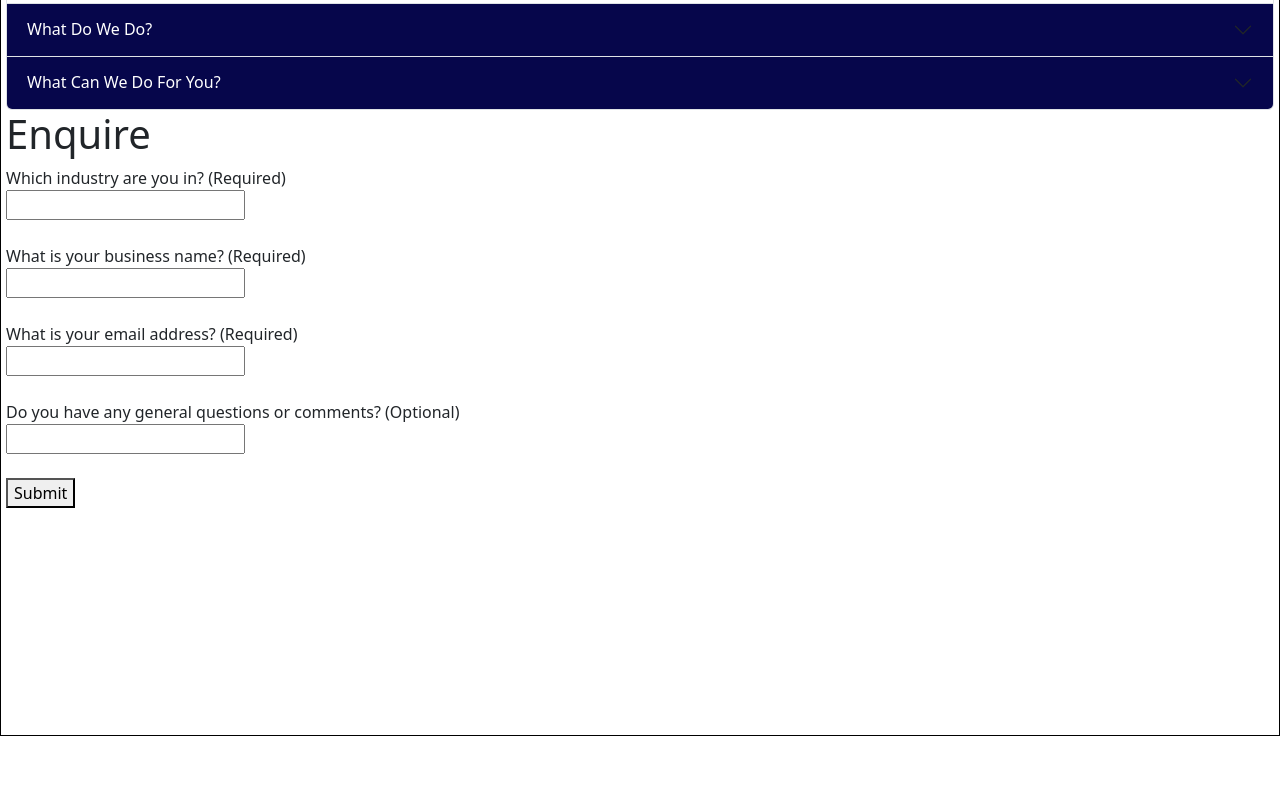
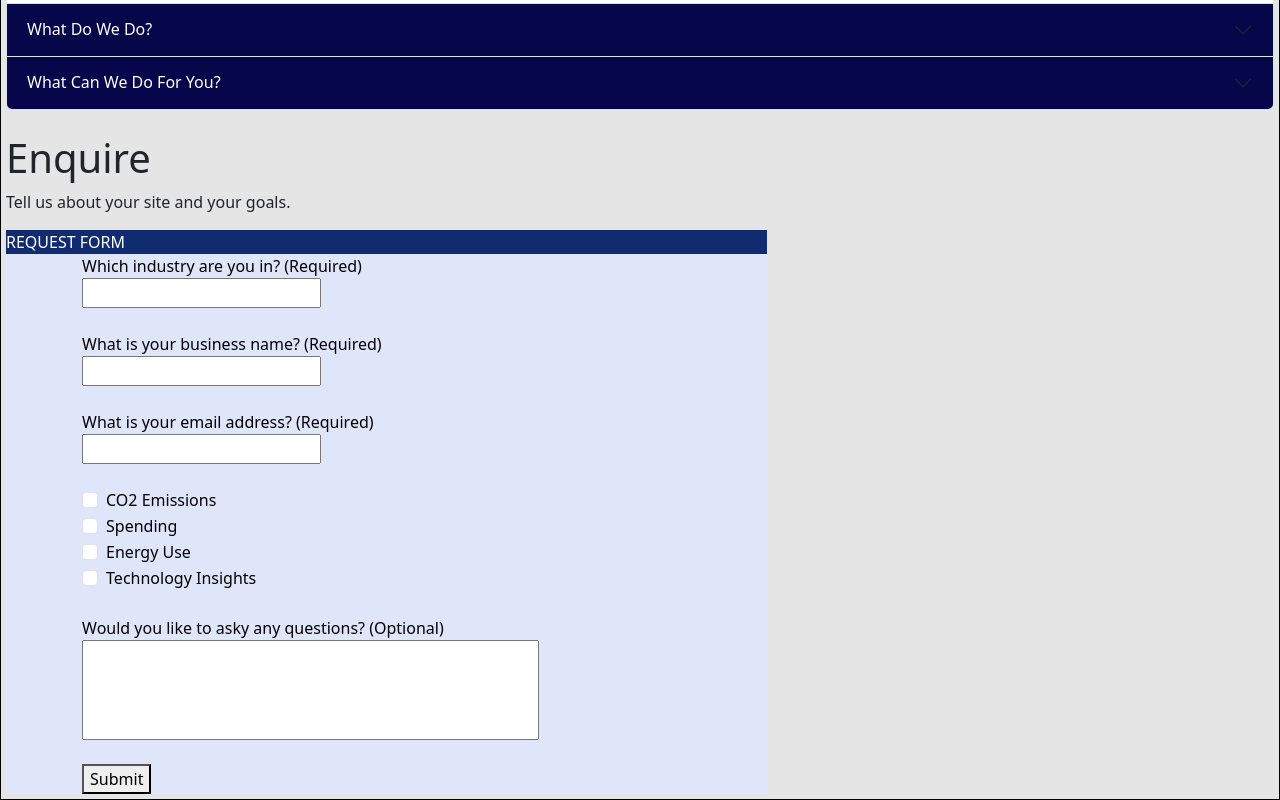
Before and after one commit to Archie-Wilkins/e2s-client-project, a Next.js app: page / in a window 1280 px wide. Shown: the part 1020-1820 px from the top of the page. Before the commit the page ends 1756 px from the top, so only its background shows below. Built offline with nearby package versions, Linux system fonts and the light colour scheme.

Commit message:
Created local variables for CSV data

```diff
--- a/pages/index.js
+++ b/pages/index.js
@@ -2,9 +2,43 @@ import Link from "next/link"
 import 'bootstrap/dist/css/bootstrap.css'
 import {Router} from "next/router";
 import React, {useEffect, useState} from "react";
+import Script from "next/script";
 
 
 function HomePage() {
+    let co2Var = "no";
+    let spendingVar = "no";
+
+    /*const co2Check = document.getElementById('co2');
+    const spendingCheck = document.getElementById('spending');
+
+    co2Check.addEventListener('click', function handleClick() {
+        if(co2==="no"){
+            co2Var = "yes";
+        }else if(co2==="yes"){
+            co2Var = "no";
+        }else{
+            //default it
+            co2Var = "no";
+        }
+    });
+
+    spendingCheck.addEventListener('click', function handleClick() {
+        if(spendingVar==="no"){
+            spendingVar = "yes";
+        }else if(spendingVar==="yes"){
+            spendingVar = "no";
+        }else{
+            //default it
+            spendingVar = "no";
+        }
+    });*/
+    const [count, setCount] = useState(0);
+
+    let userIndustry, userBusiness, userEmail, userComments, userCo2, userSpending, userEnergy,
+        userTechnology = "";
+    let formSubmitted = "false";
+
     const handleSubmit = async (event) => {
 
         // Stop the form from submitting and refreshing the page.
@@ -15,7 +49,11 @@ function HomePage() {
             industry: event.target.industry.value,
             business: event.target.business.value,
             email: event.target.email.value,
-            questions: event.target.questions.value,
+            questions: event.target.enquiryCommentSection.value,
+            co2: JSON.stringify(event.target.co2.checked),
+            spending: JSON.stringify(event.target.spending.checked),
+            energy: JSON.stringify(event.target.energy.checked),
+            technology: JSON.stringify(event.target.technology.checked),
         }
 
         // Send the data to the server in JSON format.
@@ -42,8 +80,17 @@ function HomePage() {
         // Get the response data from server as JSON.
         // If server returns the name submitted, that means the form works.
         const result = await response.json()
-        alert(`Your enquiry has been sent: ${result.data}`)
-        window.location.reload()
+        userIndustry = result.data.industry;
+        userEmail = result.data.email;
+        userBusiness = result.data.business;
+        userComments = result.data.comments;
+        userEnergy = result.data.energy;
+        userCo2 = result.data.co2;
+        userSpending = result.data.spending;
+        userTechnology = result.data.technology;
+        formSubmitted = "true";
+        alert(`Your enquiry has been sent from ` + userEmail)
+        //window.location.reload()
     }
 
     const csvHandler = async (event) => {
@@ -69,7 +116,7 @@ function HomePage() {
     console.log(fullTests);*/
 
 
-    return <div>
+    return <div className={"landing-pge"}>
 
         <nav className="navbar navbar-expand-lg navbar-light bg-light">
             <div className="container-fluid">
@@ -100,9 +147,12 @@ function HomePage() {
 
         <div className={"landingBody"}>
             <h1>About Us</h1><br/>
-            <Accordion/>
+            <Accordion/><br/>
             <h1>Enquire</h1>
-            <form onSubmit={handleSubmit} method="post">
+            <p>Tell us about your site and your goals.</p>
+            <form onSubmit={handleSubmit} className={"enquiry-form"} method="post" id={"enquiryForm"}>
+                <div className={"enquiry-form-header"}>REQUEST FORM</div>
+                <div className={"enquiry-form-content"}>
                     <label htmlFor="industry">Which industry are you in? (Required)</label>
                     <br/>
                     <input type="text" id="industry" name="industry" required minLength={"1"} maxLength={"50"}/>
@@ -114,12 +164,31 @@ function HomePage() {
                     <label htmlFor="email">What is your email address? (Required)</label>
                     <br/>
                     <input type="text" id="email" name="email" required minLength={"1"} maxLength={"50"}/>
+
                     <br/><br/>
-                <label htmlFor="questions">Do you have any general questions or comments? (Optional)</label>
+                    <div className="form-check">
+                        <input className="form-check-input" type="checkbox" value="" id="co2" onClick={() => setCount(count+1)}/>
+                        <label className="form-check-label" htmlFor="flexCheckDefault">CO2 Emissions</label>
+                    </div>
+                    <div className="form-check">
+                        <input className="form-check-input" type="checkbox" value="" id="spending"/>
+                        <label className="form-check-label" htmlFor="flexCheckDefault">Spending</label>
+                    </div>
+                    <div className="form-check">
+                        <input className="form-check-input" type="checkbox" value="" id="energy"/>
+                        <label className="form-check-label" htmlFor="flexCheckDefault">Energy Use</label>
+                    </div>
+                    <div className="form-check">
+                        <input className="form-check-input" type="checkbox" value="" id="technology"/>
+                        <label className="form-check-label" htmlFor="flexCheckDefault">Technology Insights</label>
+                    </div>
                     <br/>
-                <input type="text" id="questions" name="questions" minLength={"1"} maxLength={"50"}/>
-                <br/><br/>
-                <button type="submit">Submit</button>
+                </div>
+
+                <label htmlFor={"enquiryCommentSection"} className={"enquiry-form-comment-section-label"}>Would you like to asky any questions? (Optional)</label>
+                <input type={"text"} className={"enquiry-form-comment-section"} id={"enquiryCommentSection"}></input>
+                <br/>
+                <button type="submit" className={"enquiry-form-submit-button"}>Submit</button>
             </form>
         </div>
     </div>
@@ -140,7 +209,7 @@ function Carousel(){
             <div className="carousel-item active" data-bs-interval="2000">
                 <div className={"landing-carousel-1"}/>
                 <div className="carousel-caption d-none d-md-block">
-                    <h2 className={"carousel-content"}>First slide label</h2>
+                    <h2 className={"carousel-content"}>WELCOME TO NEXT</h2>
                     <p className={"carousel-content"}>Some representative placeholder content for the first slide.</p>
                 </div>
             </div>
--- a/pages/styles.css
+++ b/pages/styles.css
@@ -39,10 +39,10 @@
 
 .landingBody{
     width: inherit;
-    height: 1000px;
     border: 1px solid #000000;
     fill: #06064b;
     padding: 5px;
+    background-color: rgba(0,0,0,0.10)
 }
 
 .accordion-button{
@@ -54,3 +54,52 @@
     background-color: gray !important;
     color: cyan !important;
 }
+
+.enquiry-form{
+    border: black;
+    border-radius: 2px;
+    background-color: rgba(223, 230, 249, 1);
+    width: 60%;
+    margin-right: auto;
+}
+
+.enquiry-form-content{
+    display: block;
+    width: 80%;
+    margin-left: auto;
+    margin-right: auto;
+    color: black;
+}
+
+.enquiry-form-header {
+    display: block;
+    width: 100%;
+    margin-left: auto;
+    margin-right: auto;
+    background-color: rgba(16, 43, 112, 1);
+    color: white;
+}
+
+.enquiry-form-comment-section {
+    display: block;
+    width: 60%;
+    height: 100px;
+    margin-left: 10%;
+    margin-right: auto;
+    color: black;
+}
+
+.enquiry-form-comment-section-label {
+    display: block;
+    width: 60%;
+    margin-left: 10%;
+    margin-right: auto;
+    color: black;
+}
+
+.enquiry-form-submit-button {
+    display: block;
+    margin-left: 10%;
+    margin-right: auto;
+    color: black;
+}
```
Lines whose indentation alone changed are shown as unchanged.
